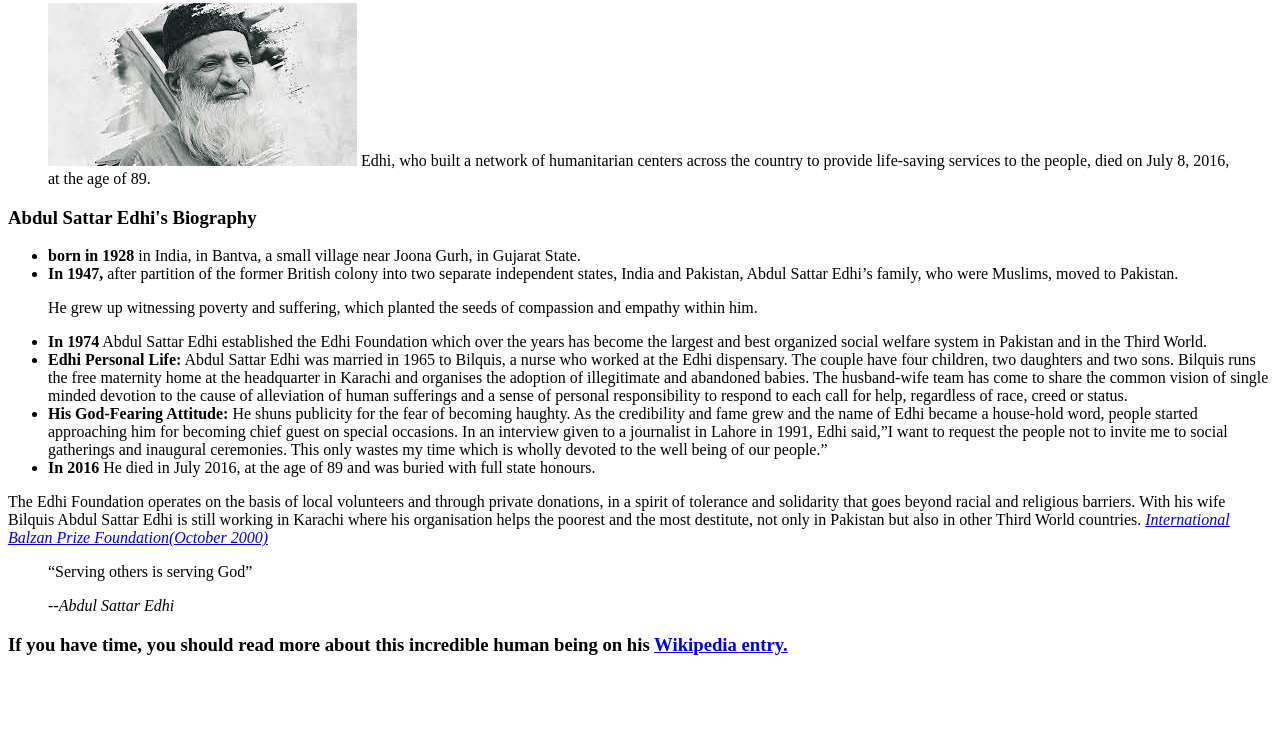
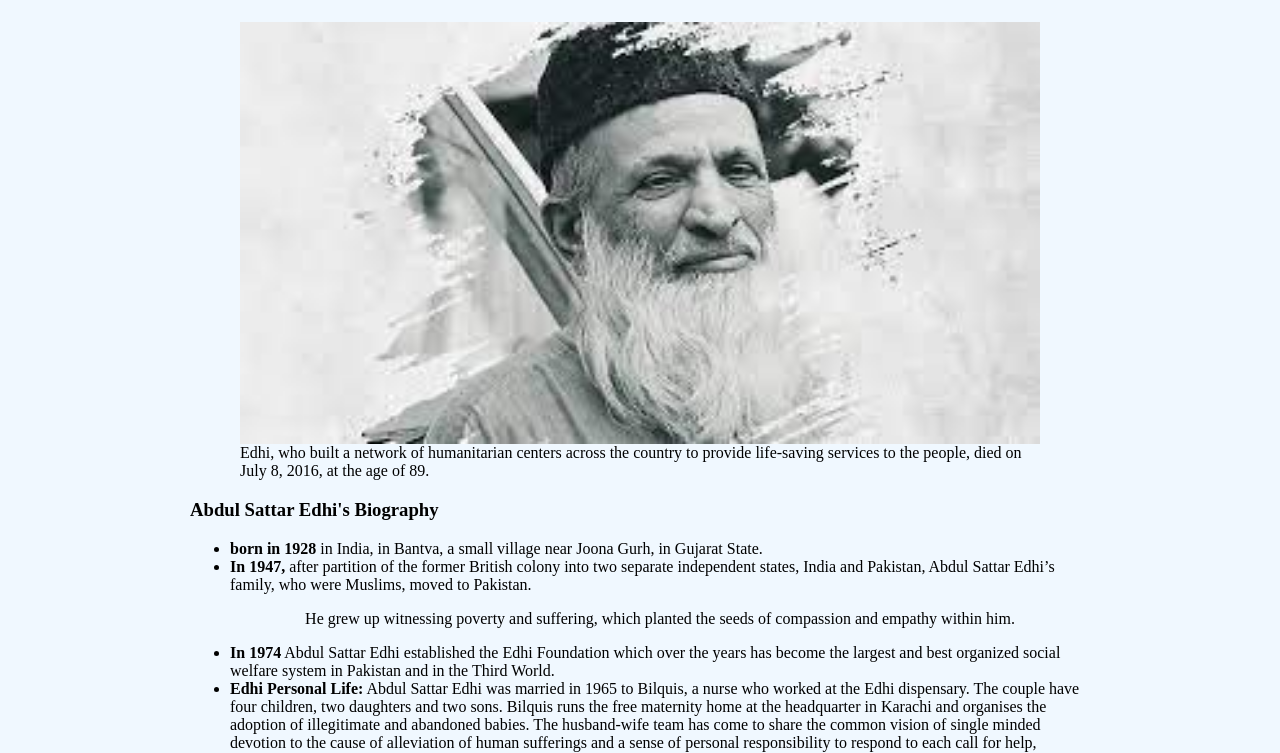
Before and after one commit to Uzmakh/fcc-tribute-page, a plain HTML site: page index.html in a window 1280 px wide. Shown: the part 111-864 px from the top of the page. Before the commit the page ends 800 px from the top, so only its background shows below. Drawn offline with Linux system fonts and the light colour scheme.

Commit message:
Started creating styling

```diff
--- a/index.html
+++ b/index.html
@@ -14,9 +14,9 @@
     <p>The man with a sacred and pious soul</p>
     <figure id="img-div">
 <img src="edhi.jpg" alt="A black and white landscape image of Abdul Sattar Edhi">
-<fogcaption id="img-caption">
+<figcaption id="img-caption">
 Edhi, who built a network of humanitarian centers across the country to provide life-saving services to the people, died on July 8, 2016, at the age of 89.
-</fogcaption>
+</figcaption>
     </figure>
     <section id="tribute-info">
         <h3 id="heading">Abdul Sattar Edhi's Biography</h3>
--- a/style.css
+++ b/style.css
@@ -0,0 +1,24 @@
+*{
+    box-sizing: border-box;
+}
+body{
+    background-color: aliceblue;
+}
+#main{
+    max-width: 900px;
+    margin: 2rem auto;
+}
+#main h1, p{
+    text-align: center;
+}
+img{
+width: 100%;
+max-width: 800px;
+    height: auto;
+    display: block;
+    margin: 25px auto 0;
+}
+#img-caption{
+/* border: 1px solid red; */
+margin-left: 10px;
+}
```
